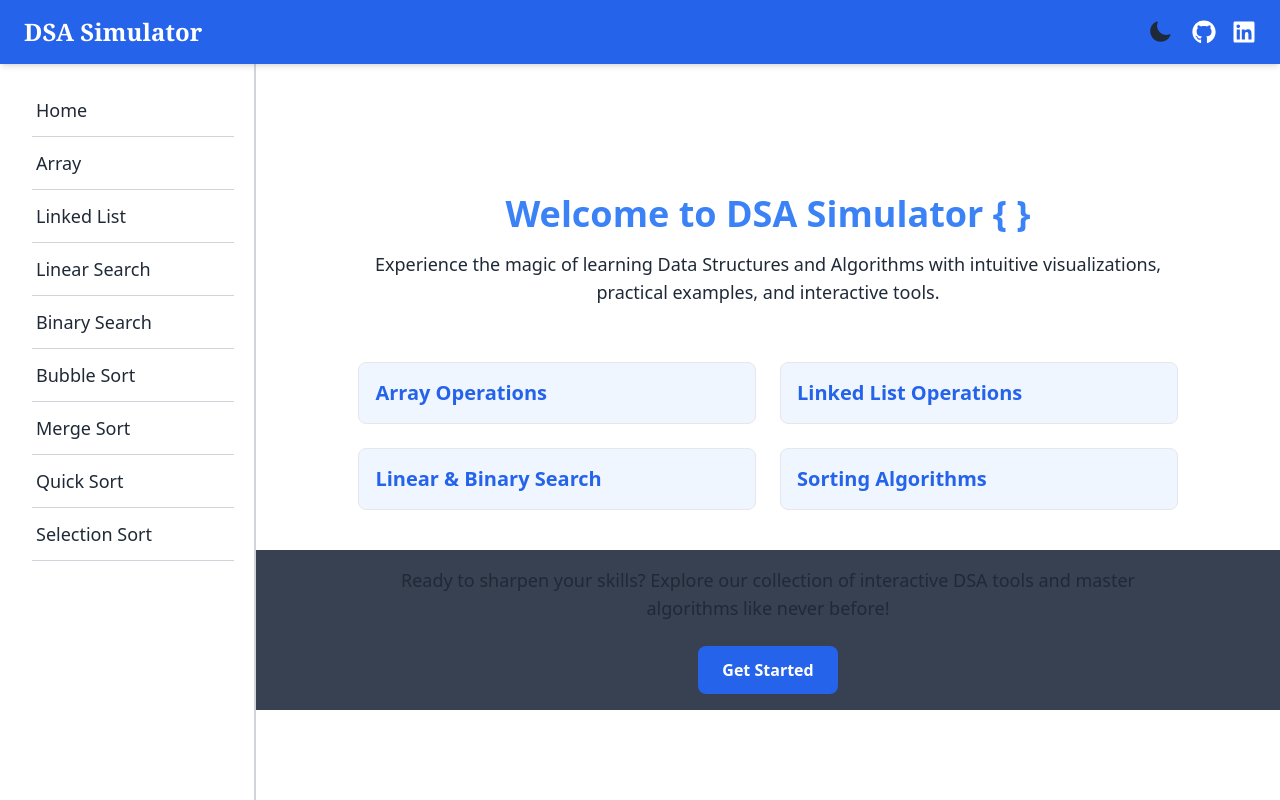
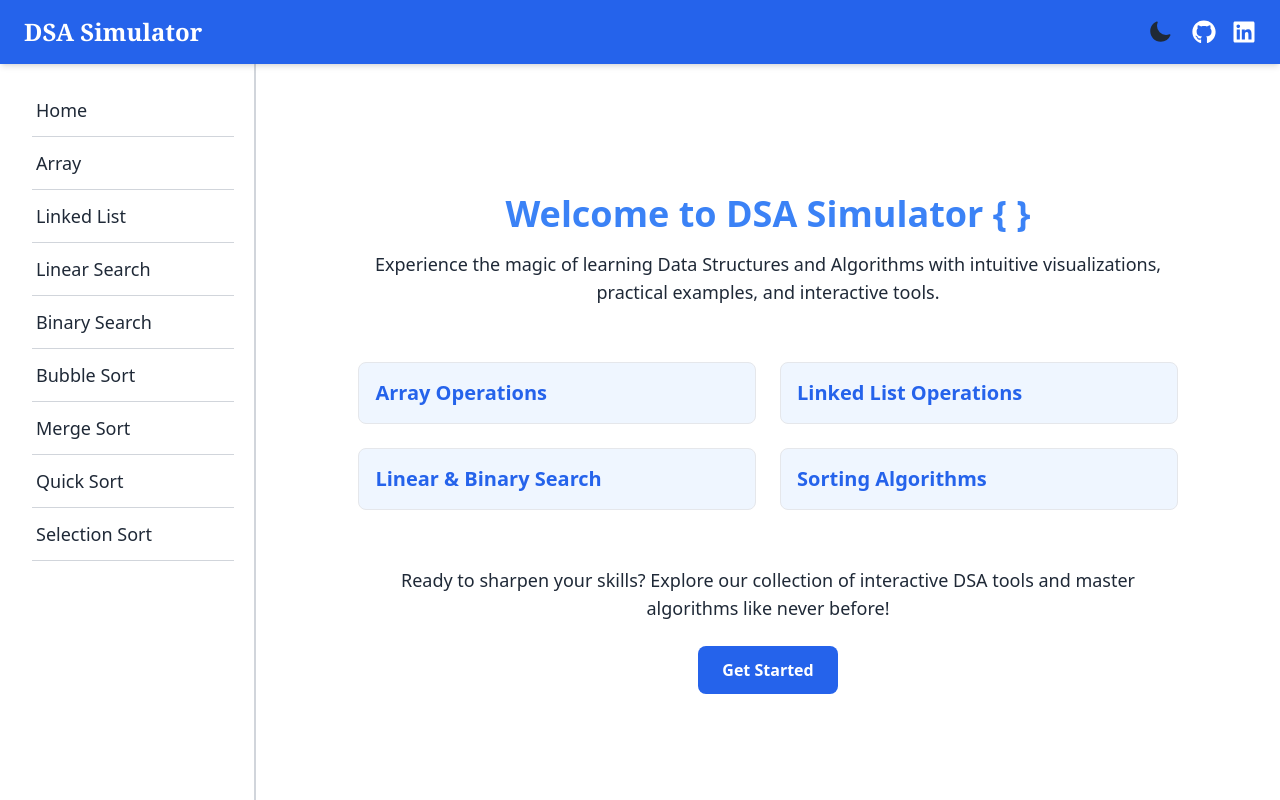
Before and after one commit to dipankar049/dsa-simulator, a React (Vite) app: page / in a window 1280 px wide. Built offline with nearby package versions, Linux system fonts and the light colour scheme.

Commit message:
fix dark theme bug

```diff
--- a/src/pages/HomePage.jsx
+++ b/src/pages/HomePage.jsx
@@ -38,7 +38,7 @@ export default function HomePage({language}) {
       </section>
 
       {/* Call-to-Action */}
-      <section className="px-[10%] text-center bg-gray-700 py-4 sm:my-10">
+      <section className="px-[10%]  bg-white dark:bg-gray-700 text-center py-4 sm:my-10">
         <p className="text-lg">
           Ready to sharpen your skills? Explore our collection of interactive DSA tools and master algorithms like never before!
         </p>
```
